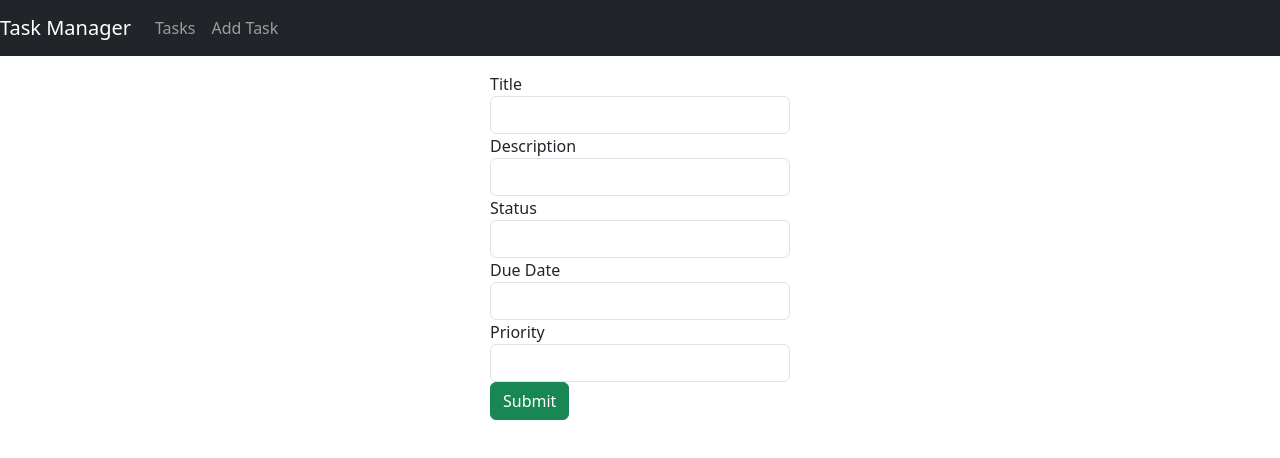
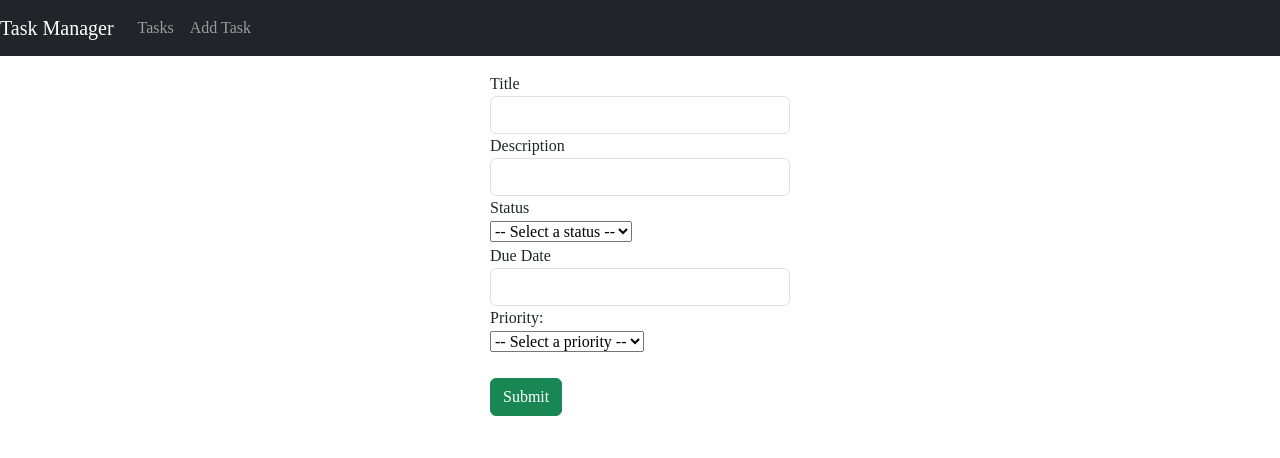
Before and after one commit to samhitask/task, a React (Create React App) app in the folder taskapp/: page /add-tasks in a window 1280 px wide. Shown: the top 458 px of the page. Built offline with nearby package versions, Linux system fonts and the light colour scheme.

Commit message:
Added dropdown menus for status and priority fields

```diff
--- a/taskapp/src/App.css
+++ b/taskapp/src/App.css
@@ -13,7 +13,20 @@
   margin: auto;
 }
 
+.form {
+  padding: 0.5rem;
+}
+
 .edit-form {
   max-width: 300px;
   margin: auto;
 }
+
+@fontface {
+  font-family: 'Spectral';
+  src: url('https://fonts.googleapis.com/css?family=Spectral')
+}
+
+body {
+  font-family: 'Spectral';
+}
--- a/taskapp/src/App.js
+++ b/taskapp/src/App.js
@@ -2,6 +2,7 @@ import React, { Component } from "react";
 import { Routes, Route } from "react-router-dom";
 import "bootstrap/dist/css/bootstrap.min.css";
 import "./App.css";
+
 
 import CreateTask from "./components/create-task.component";
 import Task from "./components/task.component";
--- a/taskapp/src/components/create-task.component.js
+++ b/taskapp/src/components/create-task.component.js
@@ -2,6 +2,8 @@ import React, { Component } from "react";
 import TaskDataService from "../task.service";
 
 export default class AddTask extends Component {
+
+
   constructor(props) {
     super(props);
     this.onChangeTitle = this.onChangeTitle.bind(this);
@@ -16,10 +18,16 @@ export default class AddTask extends Component {
       id: null,
       title: "",
       description: "",
-      published: false,
+      status: 'TO DO',
+      dueDate: null,
+      priority: '',
 
       submitted: false
+
     };
+
+
+
   }
 
   onChangeTitle(e) {
@@ -57,7 +65,9 @@ export default class AddTask extends Component {
       description: this.state.description,
       status: this.state.status,
       dueDate: this.state.dueDate,
-      priority: this.state.priority
+      priority: this.state.priority,
+
+      submitted: true
     };
 
     TaskDataService.create(data)
@@ -93,12 +103,24 @@ export default class AddTask extends Component {
   }
 
   render() {
+
+    let statuses = [
+      { label: 'TO DO', value: 'TO DO'},
+      { label: 'IN PROGRESS', value: 'IN PROGRESS'},
+      { label: 'COMPLETE', value: 'COMPLETE'}
+    ]
+
+    let priorities = [
+      { label: 'LOW', value: 'LOW'},
+      { label: 'MEDIUM', value: 'MEDIUM'},
+      { label: 'HIGH', value: 'HIGH'}
+    ]
           return (
             <div className="submit-form">
               {this.state.submitted ? (
                 <div>
                   <h4>Task added successfully!</h4>
-                  <button className="btn btn-success" onClick={this.newTutorial}>
+                  <button className="btn btn-success" onClick={this.newTask}>
                     Add
                   </button>
                 </div>
@@ -129,17 +151,18 @@ export default class AddTask extends Component {
                       name="description"
                     />
                   </div>
-                  <div className="form-group">
+
+                <div>
+                  <div className='form-group'>
                     <label htmlFor="status">Status</label>
-                    <input
-                      type="text"
-                      className="form-control"
-                      id="status"
-                      required
-                      value={this.state.status}
-                      onChange={this.onChangeStatus}
-                      name="status"
-                    />
+                    <br/>
+                    <select onChange={this.onStatusChange}>
+                      <option value = "Select a status">-- Select a status -- </option>
+                        {statuses.map((st) => ( <option key = {st.label} value={st.value}>{st.label}
+                      </option>
+                      ))}
+                      </select>
+                      </div>
                   </div>
                   <div className="form-group">
                     <label htmlFor="dueDate">Due Date</label>
@@ -153,19 +176,20 @@ export default class AddTask extends Component {
                       name="dueDate"
                     />
                   </div>
-                  <div className="form-group">
-                    <label htmlFor="priority">Priority</label>
-                    <input
-                      type="text"
-                      className="form-control"
-                      id="priority"
-                      required
-                      value={this.state.priority}
-                      onChange={this.onChangePriority}
-                      name="priority"
-                    />
+                  <div>
+                  <div className='form-group'>
+                    <label htmlFor="status">Priority: </label>
+                    <br/>
+                    <select onChange={this.onPriorityChange}>
+                      <option value = "Select a priority">-- Select a priority -- </option>
+                        {priorities.map((pr) => ( <option key = {pr.label} value={pr.value}>{pr.label}
+                      </option>
+                      ))}
+                      </select>
+                      </div>
                   </div>
 
+                  <br/>
                   <button onClick={this.saveTask} className="btn btn-success">
                     Submit
                   </button>
--- a/taskapp/src/components/task-list.component.js
+++ b/taskapp/src/components/task-list.component.js
@@ -81,37 +81,41 @@ export default class TasksList extends Component {
         <div className="col-md-6">
           {currentTask ? (
             <div>
-              <h4>task</h4>
+              <h4>{currentTask.title}</h4>
               <div>
-                <label>
-                  <strong>Title: </strong>
-                </label>{" "}
-                {currentTask.title}
-              </div>
-              <div>
-                <label>
-                  <strong>Description:</strong>
-                </label>{" "}
                 {currentTask.description}
               </div>
               <div>
                 <label>
-                  <strong>State:</strong>
+                  <strong>Status:</strong>
                 </label>{" "}
-                {currentTask.published ? "Published" : "Pending"}
+                {currentTask.status}
               </div>
+              <div>
+                <label>
+                  <strong>Due Date:</strong>
+                </label>{" "}
+                {currentTask.dueDate}
+              </div>
+              <div>
+                <label>
+                  <strong>Priority</strong>
+                </label>{" "}
+                {currentTask.priority}
+              </div>
+              <button type="button">
+                <Link
+                  to={"/task/" + currentTask.id}
+                  className="badge badge-warning"
+                >
+                  Edit
+                </Link>
+                </button>
 
-              <Link
-                to={"/tasks/" + currentTask.id}
-                className="badge badge-warning"
-              >
-                Edit
-              </Link>
             </div>
           ) : (
             <div>
               <br />
-              <p>View active tasks here! </p>
             </div>
           )}
         </div>
--- a/taskapp/src/index.js
+++ b/taskapp/src/index.js
@@ -2,8 +2,8 @@ import React from "react";
 import { createRoot } from "react-dom/client";
 import { BrowserRouter } from "react-router-dom";
 
+
 import App from "./App";
-import { ChakraProvider } from '@chakra-ui/react'
 
 const container = document.getElementById("root");
 const root = createRoot(container);
```
Also changed, not shown: taskapp/src/extra/index.css (renamed from taskapp/src/index.css), taskapp/src/extra/reportWebVitals.js (renamed from taskapp/src/reportWebVitals.js), taskapp/src/extra/setupTests.js (renamed from taskapp/src/setupTests.js), 1 other file (tests, documents, lock files or other folders).
